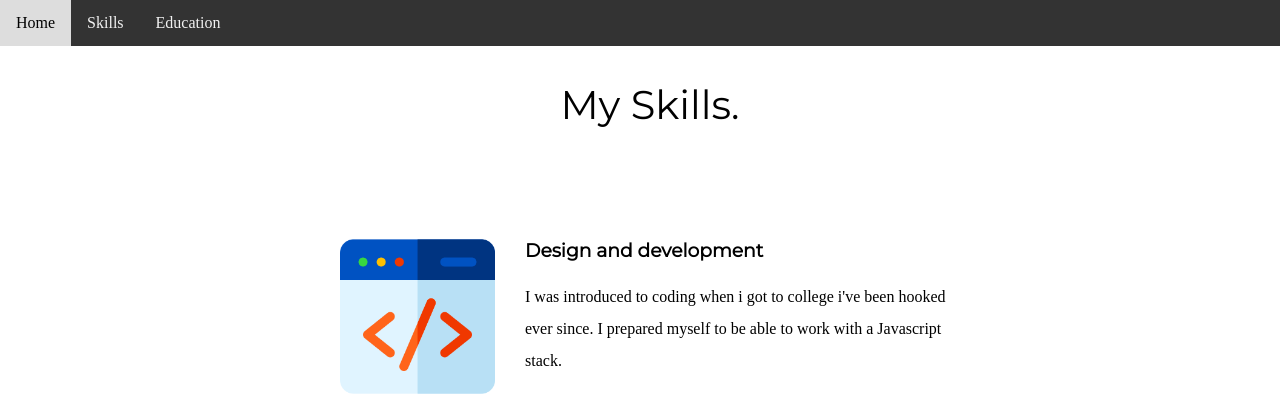
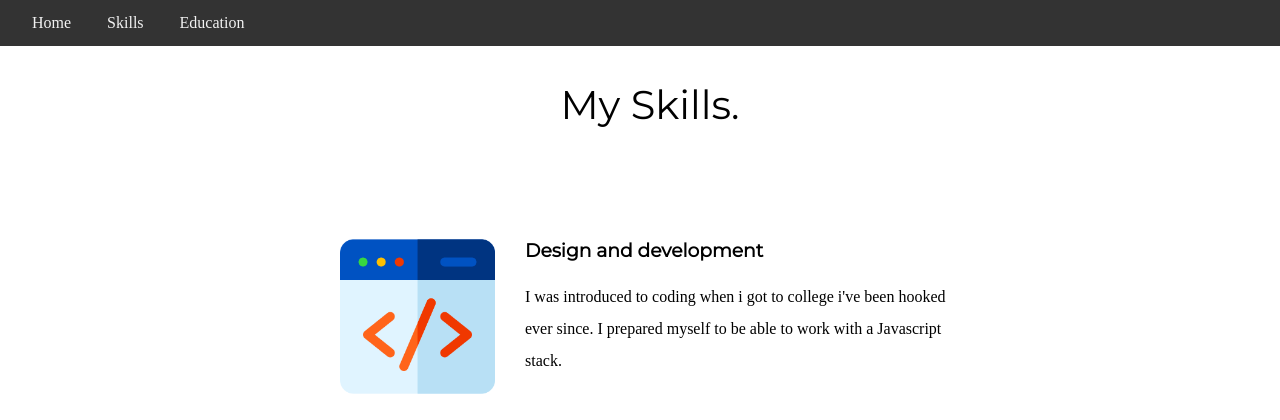
Before and after one commit to bryantja123/homework1-1, a PHP site: page /mySkills.html in a window 1280 px wide. Shown: the top 420 px of the page. Run offline with PHP 8.4, Linux system fonts and the light colour scheme.

Commit message:
added div to anchor navbar

```diff
--- a/CSS/styles.css
+++ b/CSS/styles.css
@@ -60,10 +60,15 @@
   width: 100%;
 }
 
-.navbar a {
+.navbar div a {
+  color: #f2f2f2;
+  padding: 14px 16px;
+  text-decoration: none;
+}
+
+.navbar div {
   float: left;
   display: block;
-  color: #f2f2f2;
   text-align: center;
   padding: 14px 16px;
   text-decoration: none;
--- a/mySkills.html
+++ b/mySkills.html
@@ -13,10 +13,11 @@
 <body>
   <div class="top_container">
     <div class="navbar">
-
-      <a href="index.html">Home</a>
-      <a href="mySkills.html">Skills</a>
-      <a href="education.html">Education</a>
+      <div>
+        <a href="index.html">Home</a>
+        <a href="mySkills.html">Skills</a>
+        <a href="education.html">Education</a>
+      </div>
 
     </div>
 
```
Also changed, not shown: education.html (+6 -3 lines), index.html (+5 -3 lines), 2 other files.
